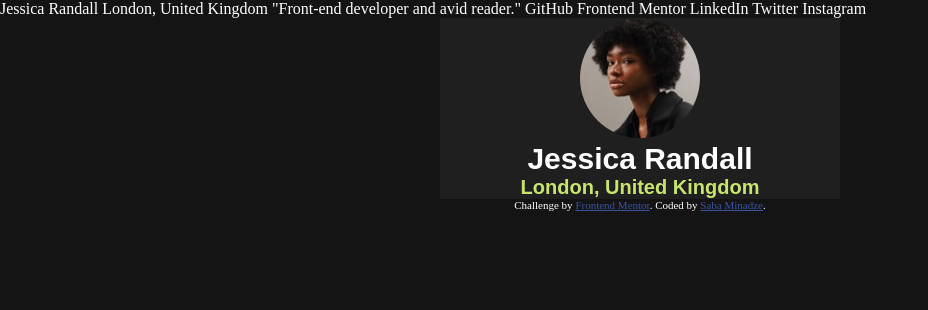
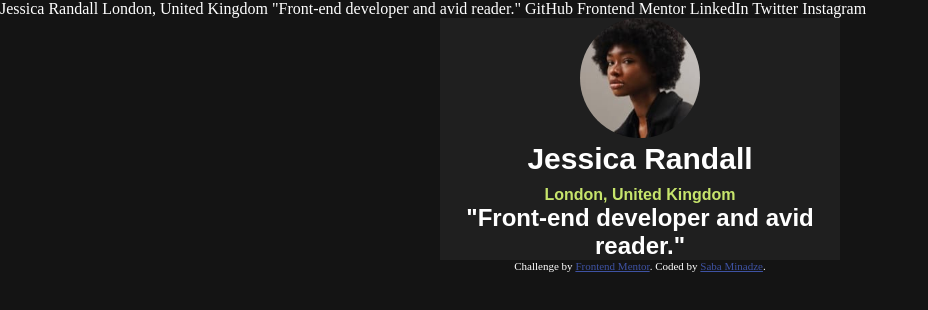
Before and after one commit to SabaMinadze/social-links-profile-main, a plain HTML site: page index.html in a window 1280 px wide. Shown: the whole page, without its empty margins (0-928 px from the left). Drawn offline with Linux system fonts and the light colour scheme.

Commit message:
Add file

```diff
--- a/index.html
+++ b/index.html
@@ -27,6 +27,7 @@
     <img src="./assets/images/avatar-jessica.jpeg" alt="errir" class="img1">
     <h1 class="txt">Jessica Randall</h1>
     <h2 class="txt2">London, United Kingdom</h2>
+    <h2 class="txt3">"Front-end developer and avid reader."</h2>
   </div></center>
 
 
--- a/styles.css
+++ b/styles.css
@@ -29,5 +29,7 @@ body{
 
 .txt2{
     color: rgb(199,229,108);
-    font-size: 20px;
+    font-size: 16px;
+    margin-top: 10px;
+    font-family: 'Red Hat Display', sans-serif;
 }
```
